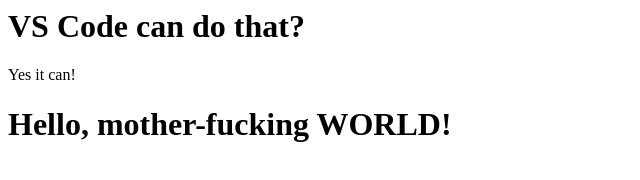
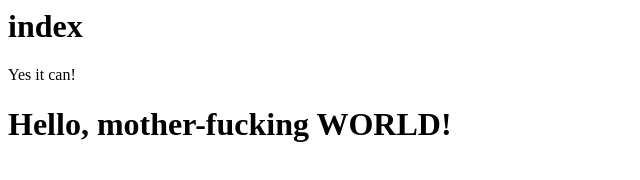
Before and after one commit to Roburlion/super-train-flask-app, a plain HTML site: page templates/index.html in a window 1280 px wide. Shown: the whole page, without its empty margins (0-640 px from the left). Drawn offline with Linux system fonts and the light colour scheme.

Commit message:
changed heading to "index"

```diff
--- a/templates/index.html
+++ b/templates/index.html
@@ -3,7 +3,7 @@
         <title>VS Code Rocks!</title>
     </head>
     <body>
-        <h1>VS Code can do that?</h1>
+        <h1>index</h1>
         <p>Yes it can!</p>
         <h1>Hello, mother-fucking WORLD!</h1>
     </body>
```
